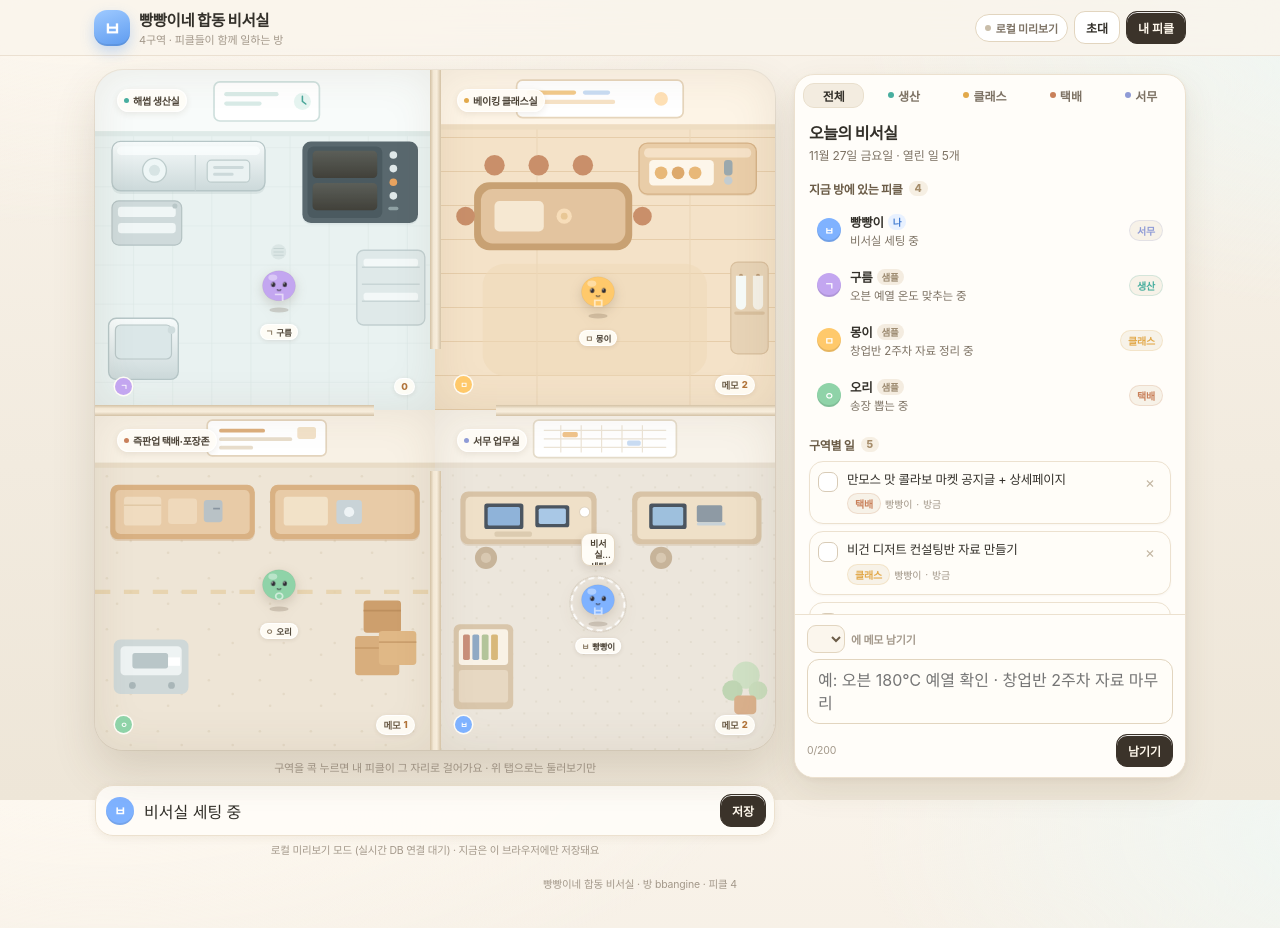
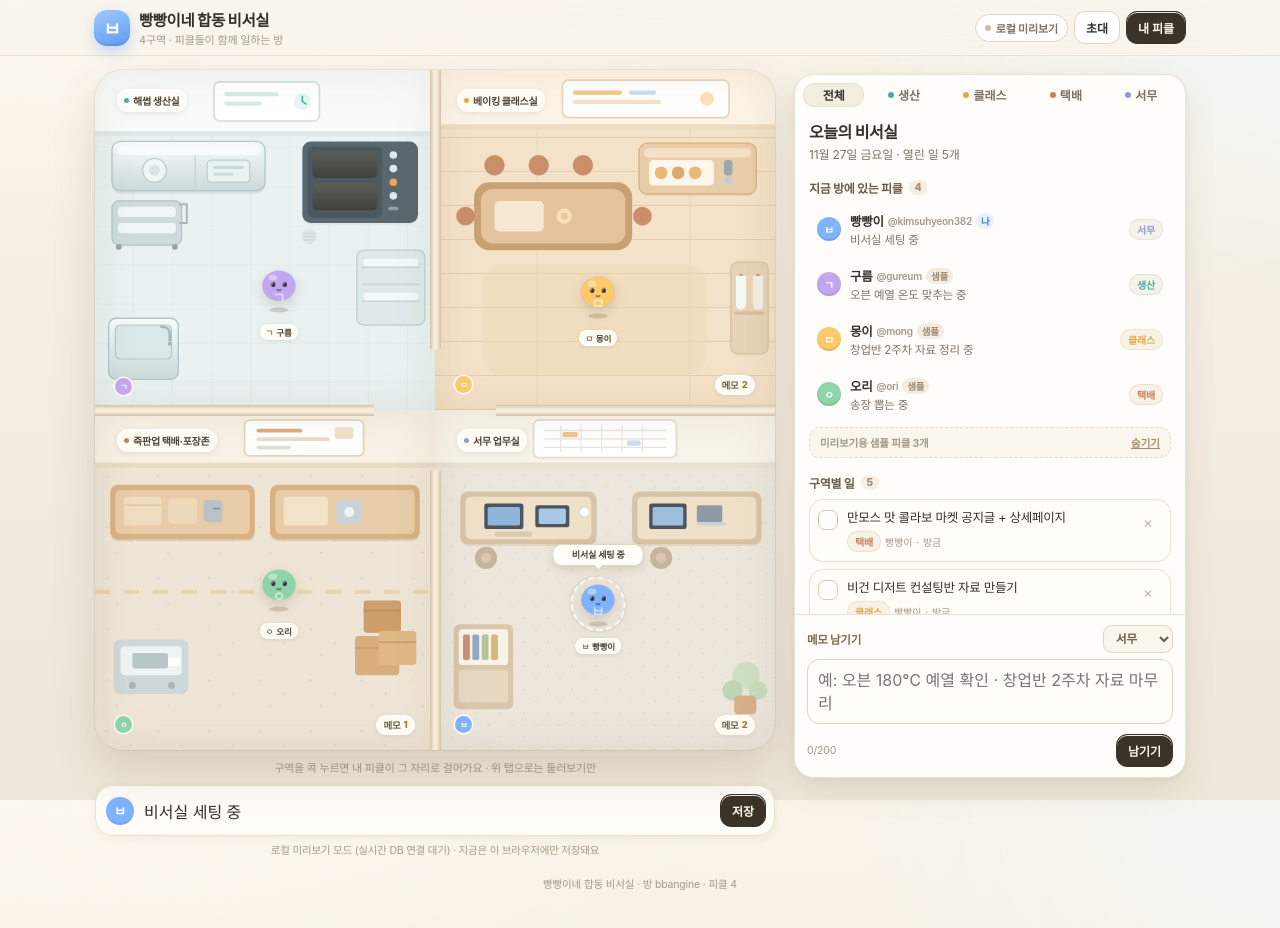
Before and after one commit to fc4gptm8j8-ux/pickle-office, a plain HTML site: page index.html in a window 1280 px wide. Drawn offline with Linux system fonts and the light colour scheme.

Commit message:
4구역 합동 비서실 최종 버전 업데이트

```diff
--- a/index.html
+++ b/index.html
@@ -50,6 +50,7 @@ ul{ list-style:none; }
 .muted{ color:var(--ink2); }
 .small{ font-size:12px; }
 .hide{ display:none !important; }
+[hidden]{ display:none !important; }
 
 /* ---------- header ---------- */
 .topbar{
@@ -77,6 +78,16 @@ ul{ list-style:none; }
   overflow:hidden; text-overflow:ellipsis;
 }
 .brand p{ font-size:11px; color:var(--ink3); margin-top:1px; white-space:nowrap; overflow:hidden; text-overflow:ellipsis; }
+@media (max-width:600px){
+  .brand p{ display:none; }
+  .brand h1{ font-size:14.5px; }
+  .badge .bt{ display:none; }
+  .badge{ padding:6px; }
+  .topbar-in{ gap:8px; }
+  .room-tag{ font-size:9px; padding:2px 6px 2px 5px; left:5%; top:4.5%; }
+  .stage-hint{ font-size:10px; }
+  .nf-head select{ font-size:16px; padding:3px 6px; }
+}
 .bar-actions{ display:flex; align-items:center; gap:6px; flex:none; }
 .badge{
   display:inline-flex; align-items:center; gap:5px;
@@ -229,7 +240,8 @@ ul{ list-style:none; }
 @keyframes spin{ to{ transform:rotate(360deg); } }
 .critter .bubble{
   position:absolute; left:50%; bottom:calc(100% + 2px); transform:translate(-50%, 4px) scale(.9);
-  max-width:124px; min-width:34px;
+  margin-left:0;
+  max-width:132px; min-width:36px;
   padding:4px 7px; border-radius:9px;
   background:rgba(255,253,248,.97); border:1px solid rgba(226,213,191,.95);
   box-shadow:0 3px 10px rgba(70,52,30,.14);
@@ -237,9 +249,9 @@ ul{ list-style:none; }
   text-align:center; letter-spacing:-.02em;
   opacity:0; pointer-events:none;
   transition:opacity .18s ease, transform .18s ease;
-  display:-webkit-box; -webkit-line-clamp:2; -webkit-box-orient:vertical; overflow:hidden;
   word-break:break-word;
 }
+.critter .bubble .b-in{ display:-webkit-box; -webkit-line-clamp:2; -webkit-box-orient:vertical; overflow:hidden; }
 .critter .bubble::after{
   content:""; position:absolute; left:50%; top:100%; margin-left:-4px;
   border:4px solid transparent; border-top-color:rgba(255,253,248,.97);
@@ -320,6 +332,7 @@ ul{ list-style:none; }
 .person .mini{ flex:none; }
 .p-meta{ min-width:0; flex:1; }
 .p-name{ display:flex; align-items:center; gap:4px; font-size:12.5px; font-weight:800; letter-spacing:-.02em; }
+.p-owner{ font-size:10px; font-weight:600; color:var(--ink3); max-width:112px; overflow:hidden; text-overflow:ellipsis; white-space:nowrap; }
 .p-status{ font-size:11.5px; color:var(--ink2); margin-top:1px; overflow:hidden; text-overflow:ellipsis; white-space:nowrap; }
 .zone-chip{
   flex:none; padding:2px 7px; border-radius:999px; font-size:10px; font-weight:800;
@@ -335,6 +348,8 @@ ul{ list-style:none; }
 .sec{ display:flex; align-items:center; gap:6px; margin:16px 0 8px; font-size:12px; font-weight:800; color:#6b5c47; letter-spacing:-.02em; }
 .sec .cnt{ font-size:10.5px; font-weight:800; color:#a68d6b; background:#f6efe3; border-radius:999px; padding:1px 6px; }
 .sec .link{ margin-left:auto; font-size:11px; font-weight:700; color:#a68d6b; background:none; border:0; cursor:pointer; text-decoration:underline; }
+.sample-row{ display:flex; align-items:center; justify-content:space-between; gap:8px; margin-top:8px; padding:7px 10px; border-radius:11px; background:#faf6ee; border:1px dashed #e8dcc8; font-size:10.5px; color:var(--ink3); font-weight:700; }
+.sample-row .link{ font-size:10.5px; font-weight:800; color:#a68d6b; background:none; border:0; cursor:pointer; text-decoration:underline; padding:0; }
 
 .notes{ display:flex; flex-direction:column; gap:7px; }
 .note{
@@ -357,7 +372,7 @@ ul{ list-style:none; }
 .n-body p{ font-size:12.5px; line-height:1.45; letter-spacing:-.02em; word-break:break-word; }
 .n-meta{ display:flex; align-items:center; gap:4px; margin-top:4px; font-size:10px; color:var(--ink3); flex-wrap:wrap; }
 .del{
-  flex:none; width:22px; height:22px; border-radius:7px; border:0; background:transparent;
+  flex:none; width:26px; height:26px; border-radius:8px; border:0; background:transparent;
   color:#c3b6a2; font-size:15px; line-height:1; cursor:pointer;
   display:grid; place-items:center;
 }
@@ -366,12 +381,12 @@ ul{ list-style:none; }
 .empty{ font-size:12px; color:var(--ink3); padding:12px 4px; line-height:1.5; text-align:center; }
 
 .note-form{ border-top:1px solid var(--line); padding:10px 12px calc(10px + env(safe-area-inset-bottom)); background:#fffdf9; }
-.nf-head{ display:flex; align-items:center; gap:6px; margin-bottom:6px; }
+.nf-head{ display:flex; align-items:center; justify-content:space-between; gap:6px; margin-bottom:6px; }
 .nf-head select{
   flex:none; padding:5px 8px; border-radius:9px; border:1px solid var(--line2);
-  background:#fbf6ed; font-size:11.5px; font-weight:700; color:#6b5c47; max-width:110px;
-}
-.nf-head .lbl{ font-size:11px; color:var(--ink3); font-weight:700; }
+  background:#fbf6ed; font-size:11.5px; font-weight:700; color:#6b5c47; max-width:130px;
+}
+.nf-head .lbl{ font-size:11.5px; color:#7b6b52; font-weight:800; letter-spacing:-.02em; }
 .note-form textarea{
   width:100%; resize:none; border:1px solid var(--line2); border-radius:12px;
   padding:9px 10px; font-size:16px; line-height:1.4; background:#fffdf8; outline:none;
@@ -473,7 +488,7 @@ ul{ list-style:none; }
       </div>
     </div>
     <div class="bar-actions">
-      <span class="badge local" id="connBadge"><i></i>로컬 미리보기</span>
+      <span class="badge local" id="connBadge" title="실시간 DB 연결 대기"><i></i><span class="bt">로컬 미리보기</span></span>
       <button class="btn btn-sm" id="btnInvite" type="button">초대</button>
       <button class="btn btn-sm btn-primary" id="btnProfile" type="button">내 피클</button>
     </div>
@@ -527,7 +542,9 @@ ul{ list-style:none; }
             <rect x="20" y="154" width="82" height="52" rx="8" fill="#cfdadb" stroke="#b4c2c3" stroke-width="1.4"/>
             <rect x="27" y="161" width="68" height="12" rx="4" fill="#f0f6f6"/>
             <rect x="27" y="180" width="68" height="12" rx="4" fill="#f0f6f6"/>
-            <circle cx="94" cy="160" r="3" fill="#b9c7c8"/>
+            <path d="M100 158h8v22h-8" fill="none" stroke="#a9b7b8" stroke-width="2.4" stroke-linecap="round"/>
+            <circle cx="28" cy="208" r="3.4" fill="#96a5a7"/>
+            <circle cx="94" cy="208" r="3.4" fill="#96a5a7"/>
 
             <!-- deck oven -->
             <rect x="244" y="86" width="136" height="96" rx="10" fill="#b8c4c8" opacity=".25"/>
@@ -552,11 +569,12 @@ ul{ list-style:none; }
             <!-- sink -->
             <rect x="16" y="292" width="82" height="72" rx="9" fill="url(#steelH)" stroke="#b6c6c7" stroke-width="1.6"/>
             <rect x="24" y="300" width="66" height="40" rx="6" fill="#dbe7e8" stroke="#b9c7c8" stroke-width="1.4"/>
-            <circle cx="90" cy="306" r="4.5" fill="#cfdcdd"/>
+            <path d="M78 302c8 0 10 4 10 10v6" fill="none" stroke="#a5b6b7" stroke-width="3" stroke-linecap="round"/>
+            <circle cx="88" cy="322" r="2.4" fill="#a5b6b7"/>
 
             <!-- floor drain -->
-            <circle cx="216" cy="214" r="9" fill="#dbe6e5"/>
-            <path d="M210 210h12M210 214h12M210 218h12" stroke="#c6d4d3" stroke-width="1.2"/>
+            <circle cx="252" cy="196" r="9" fill="#dbe6e5"/>
+            <path d="M246 192h12M246 196h12M246 200h12" stroke="#c6d4d3" stroke-width="1.2"/>
           </svg>
           <div class="room-tag"><span class="dot"></span>해썹 생산실</div>
           <div class="room-foot">
@@ -580,11 +598,11 @@ ul{ list-style:none; }
             <rect y="64" width="400" height="6" fill="#eeddc2"/>
 
             <!-- whiteboard -->
-            <rect x="96" y="12" width="196" height="44" rx="7" fill="#ffffff" stroke="#e6d5bb" stroke-width="2"/>
-            <rect x="108" y="24" width="58" height="5" rx="2.5" fill="#f2c98a"/>
-            <rect x="174" y="24" width="32" height="5" rx="2.5" fill="#c8dcf3"/>
-            <rect x="108" y="35" width="104" height="5" rx="2.5" fill="#f6e2c6"/>
-            <circle cx="266" cy="34" r="8" fill="#ffe1b6"/>
+            <rect x="150" y="12" width="196" height="44" rx="7" fill="#ffffff" stroke="#e6d5bb" stroke-width="2"/>
+            <rect x="162" y="24" width="58" height="5" rx="2.5" fill="#f2c98a"/>
+            <rect x="228" y="24" width="32" height="5" rx="2.5" fill="#c8dcf3"/>
+            <rect x="162" y="35" width="104" height="5" rx="2.5" fill="#f6e2c6"/>
+            <circle cx="320" cy="34" r="8" fill="#ffe1b6"/>
 
             <!-- demo counter -->
             <rect x="240" y="88" width="138" height="60" rx="10" fill="#c9a97f" opacity=".3"/>
@@ -643,11 +661,11 @@ ul{ list-style:none; }
             <rect y="62" width="400" height="6" fill="#e9dcc7"/>
 
             <!-- dispatch board -->
-            <rect x="132" y="12" width="140" height="42" rx="6" fill="#ffffff" stroke="#e3d4bd" stroke-width="2"/>
-            <rect x="146" y="22" width="54" height="4.5" rx="2.2" fill="#dcae7d"/>
-            <rect x="146" y="32" width="86" height="4.5" rx="2.2" fill="#e8ddcb"/>
-            <rect x="146" y="42" width="40" height="4.5" rx="2.2" fill="#e8ddcb"/>
-            <rect x="238" y="20" width="22" height="14" rx="3" fill="#f2e2c9"/>
+            <rect x="176" y="12" width="140" height="42" rx="6" fill="#ffffff" stroke="#e3d4bd" stroke-width="2"/>
+            <rect x="190" y="22" width="54" height="4.5" rx="2.2" fill="#dcae7d"/>
+            <rect x="190" y="32" width="86" height="4.5" rx="2.2" fill="#e8ddcb"/>
+            <rect x="190" y="42" width="40" height="4.5" rx="2.2" fill="#e8ddcb"/>
+            <rect x="282" y="20" width="22" height="14" rx="3" fill="#f2e2c9"/>
 
             <!-- packing tables -->
             <rect x="18" y="90" width="170" height="64" rx="9" fill="#c49a6c" opacity=".3"/>
@@ -786,8 +804,8 @@ ul{ list-style:none; }
       <div class="panel-body" id="panelBody"></div>
       <form class="note-form" id="noteForm" autocomplete="off">
         <div class="nf-head">
+          <span class="lbl">메모 남기기</span>
           <select id="noteZone" aria-label="메모 구역"></select>
-          <span class="lbl">에 메모 남기기</span>
         </div>
         <textarea id="noteText" rows="2" maxlength="200" placeholder="예: 오븐 180℃ 예열 확인 · 창업반 2주차 자료 마무리"></textarea>
         <div class="nf-foot">
@@ -1103,12 +1121,14 @@ ul{ list-style:none; }
   }
 
   function pushMe() {
+    var payload = myPayload();
+    S.pickles[S.me.id] = payload; // 화면이 항상 현재 값을 보도록
     if (S.cloudOK && cloudRefs) {
-      try { cloudRefs.meRef.update(myPayload()); } catch (e) { /* ignore */ }
+      try { cloudRefs.meRef.update(payload); } catch (e) { /* ignore */ }
       return;
     }
     var all = lsGet("presence", {});
-    all[S.me.id] = myPayload();
+    all[S.me.id] = payload;
     lsSet("presence", all);
     broadcast();
   }
@@ -1191,6 +1211,7 @@ ul{ list-style:none; }
     pRef.on("value", function (snap) {
       S.pickles = snap.val() || {};
       ensureMine();
+      if (!S.live) S.live = true;
       renderAll();
     });
     nRef.on("value", function (snap) {
@@ -1365,7 +1386,7 @@ ul{ list-style:none; }
     btn.className = "critter";
     btn.setAttribute("data-id", p.id);
     btn.innerHTML =
-      '<span class="bubble"></span>' +
+      '<span class="bubble"><span class="b-in"></span></span>' +
       '<span class="body">' + BODY_SVG + '</span>' +
       '<span class="tag"><span class="jamo"></span><span class="nm"></span></span>';
     btn.addEventListener("click", function (ev) {
@@ -1389,8 +1410,14 @@ ul{ list-style:none; }
     var name = p.name || "피클";
     if (nm.textContent !== name) nm.textContent = name;
     var bubble = btn.querySelector(".bubble");
+    var bin = btn.querySelector(".b-in");
     var show = (p.id === S.me.id || S.tab === p.zone) && !!p.status;
-    if (bubble.textContent !== (p.status || "")) bubble.textContent = p.status || "";
+    if (bin && bin.textContent !== (p.status || "")) {
+      bin.textContent = p.status || "";
+      // 글자 수에 맞춰 말풍선 폭을 정한다(줄바꿈이 어색하게 잡히지 않도록)
+      var t = bin.textContent;
+      if (t) bubble.style.width = Math.min(132, Math.max(36, 16 + Math.round(t.length * 9.4))) + "px";
+    }
     bubble.classList.toggle("on", !!show);
     btn.setAttribute("aria-label",
       (p.name || "피클") + (p.id === S.me.id ? " (나)" : "") + " · " +
@@ -1485,7 +1512,8 @@ ul{ list-style:none; }
     return '<div class="person" data-person="' + esc(p.id) + '" role="button" tabindex="0">' +
       '<span class="mini" style="--c:' + normColor(p.color) + '">' + esc(p.consonant || "·") + "</span>" +
       '<div class="p-meta">' +
-        '<div class="p-name">' + esc(p.name || "피클") + chips + "</div>" +
+        '<div class="p-name">' + esc(p.name || "피클") +
+          (p.owner ? '<span class="p-owner">' + esc(p.owner) + "</span>" : "") + chips + "</div>" +
         '<div class="p-status">' + esc(p.status || "상태 없음") + "</div>" +
       "</div>" +
       '<span class="zone-chip" style="border-color:' + z.accent + "33;color:" + z.accent + '">' + esc(z.short) + "</span>" +
@@ -1528,7 +1556,13 @@ ul{ list-style:none; }
       "</div>";
     var roster = '<div class="people">' + (people.length ? people.map(personRow).join("") : '<p class="empty">아직 아무도 없어요.</p>') + "</div>";
     var notes = '<ul class="notes">' + noteItems(S.notes, true) + "</ul>";
-    return head + '<div class="sec">지금 방에 있는 피클 <span class="cnt">' + people.length + "</span></div>" + roster +
+    var sampleRow = "";
+    if (!S.cloudOK) {
+      var sampleCount = people.filter(function (p) { return p.sample; }).length;
+      sampleRow = '<div class="sample-row"><span>미리보기용 샘플 피클 ' + sampleCount + "개</span>" +
+        '<button type="button" class="link" data-act="togglesamples">' + (S.hideSamples ? "보기" : "숨기기") + "</button></div>";
+    }
+    return head + '<div class="sec">지금 방에 있는 피클 <span class="cnt">' + people.length + "</span></div>" + roster + sampleRow +
       '<div class="sec">구역별 일 <span class="cnt">' + open.length + "</span></div>" + notes;
   }
 
@@ -1561,15 +1595,18 @@ ul{ list-style:none; }
     panelBody.scrollTop = scroll;
 
     var sel = $("#noteZone");
-    if (sel && S.tab !== "all") sel.value = S.tab;
-    else if (sel && !sel.value) sel.value = S.me.zone || "admin";
+    if (sel) {
+      if (S.tab !== "all") sel.value = S.tab;
+      else if (!sel.value) sel.value = S.me.zone || "admin";
+    }
   }
 
   function renderMode() {
     var badge = $("#connBadge");
     if (!badge) return;
     badge.className = "badge " + (S.live ? "live" : "local");
-    badge.innerHTML = "<i></i>" + (S.live ? "실시간 연결됨" : "로컬 미리보기");
+    badge.innerHTML = "<i></i><span class=\"bt\">" + (S.live ? "실시간 연결됨" : "로컬 미리보기") + "</span>";
+    badge.title = S.live ? "Firebase Realtime Database 연결됨" : "실시간 DB 연결 대기";
     var note = $("#modeNote");
     if (note) {
       note.textContent = S.live
@@ -1872,6 +1909,21 @@ ul{ list-style:none; }
         toast(ZONE_MAP[zid].name + "으로 걸어갔어요");
         return;
       }
+      var ts = ev.target.closest('[data-act="togglesamples"]');
+      if (ts) {
+        S.hideSamples = !S.hideSamples;
+        try { localStorage.setItem("pickleOffice:hideSamples", S.hideSamples ? "1" : "0"); } catch (e) { /* ignore */ }
+        if (S.hideSamples) {
+          for (var sid in S.pickles) {
+            if (S.pickles[sid] && S.pickles[sid].sample) delete S.pickles[sid];
+          }
+        } else {
+          addSamples();
+        }
+        renderAll();
+        toast(S.hideSamples ? "샘플 피클을 숨겼어요" : "샘플 피클을 다시 보여줄게요");
+        return;
+      }
       var person = ev.target.closest("[data-person]");
       if (person) {
         var p = S.pickles[person.getAttribute("data-person")];
@@ -1908,7 +1960,6 @@ ul{ list-style:none; }
       if (addNote(zoneId, noteText.value)) {
         noteText.value = "";
         $("#noteCount").textContent = "0/200";
-        if (S.tab === "all") selectZone(zoneId);
       }
     });
 
@@ -2055,9 +2106,10 @@ ul{ list-style:none; }
   }
 
   /* ============ 13. 시작 ============ */
-  async function boot() {
+  function boot() {
     var ident = loadIdentity();
     S.me = ident.me;
+    saveMe(); // 같은 브라우저의 다른 탭과 같은 피클 id를 쓰도록 즉시 저장
     bind();
 
     // 초기 위치
@@ -2069,6 +2121,15 @@ ul{ list-style:none; }
 
     var st = $("#statusInput");
     if (st) st.value = S.me.status || "";
+
+    // 메모 구역 선택지
+    var zsel = $("#noteZone");
+    if (zsel) {
+      zsel.innerHTML = ZONES.map(function (z) {
+        return '<option value="' + z.id + '">' + esc(z.short) + "</option>";
+      }).join("");
+      zsel.value = S.me.zone || "admin";
+    }
 
     // 로컬 모드 먼저 그려 두고, 설정이 있으면 클라우드로 전환
     initBroadcast();
@@ -2098,20 +2159,21 @@ ul{ list-style:none; }
 
     var hasDb = !!(FIREBASE_CONFIG.databaseURL && String(FIREBASE_CONFIG.databaseURL).trim());
     if (hasDb) {
-      try {
-        await startCloud();
-        S.live = true;
+      startCloud().then(function () {
         S.pickles[S.me.id] = myPayload();
         renderAll();
         var b2 = critEls[S.me.id];
         if (b2) place(b2, S.myPos, false);
-      } catch (e) {
+      }).catch(function (e) {
         S.live = false;
         S.cloudOK = false;
         renderAll();
         toast("실시간 연결에 실패해 로컬 모드로 열었어요");
         if (window.console) console.warn("[pickle-office] cloud init failed:", e);
-      }
+      });
+      setTimeout(function () {
+        if (!S.cloudOK) toast("실시간 연결이 지연돼 로컬 모드로 계속할게요");
+      }, 14000);
     }
 
     if (ident.fromLink) {
```
